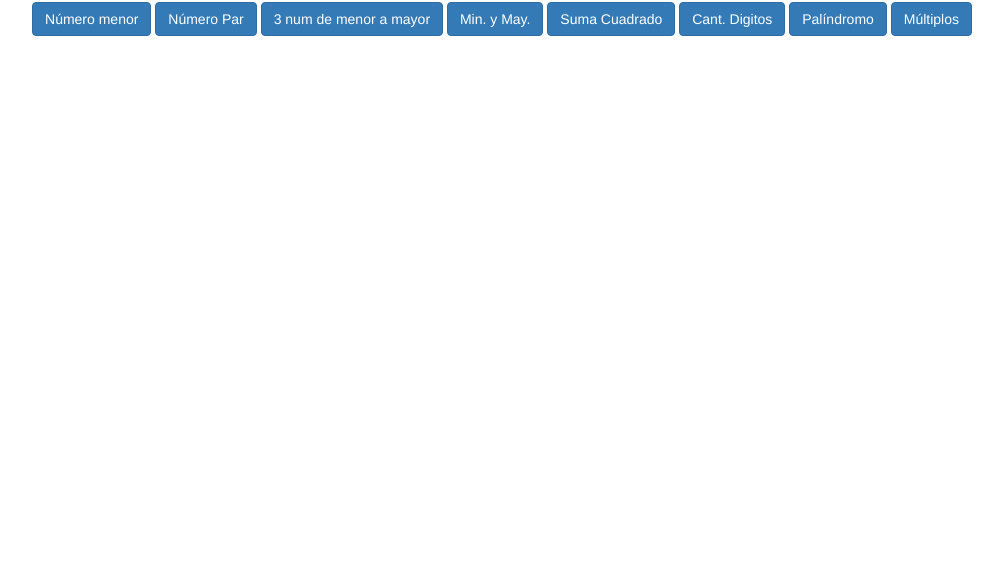
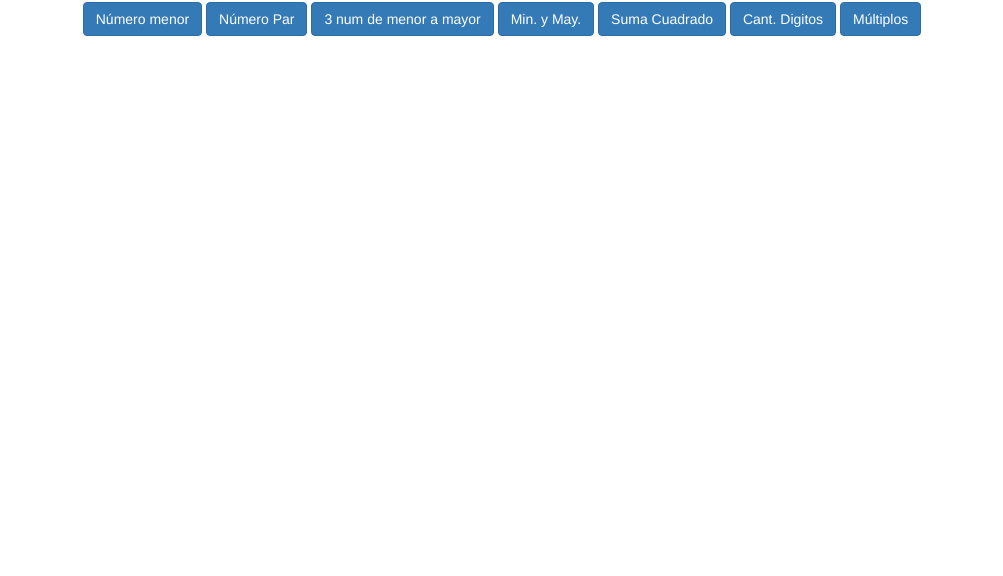
Before and after one commit to nerdale/ejercicios-opcionales, a plain HTML site: page index.html in a window 1280 px wide. Shown: the part 224-800 px from the top of the page, without its empty margins (138-1141 px from the left). Drawn offline with nearby package versions, Linux system fonts and the light colour scheme.

Commit message:
palindromo queda fuera de js por estar en hackerank

```diff
--- a/index.html
+++ b/index.html
@@ -23,7 +23,6 @@
 		<button type="button" class="btn btn-primary" onclick="minMayFuncion()">Min. y May.</button>
 		<button type="button" class="btn btn-primary" onclick="sumaCuadradoFuncion()">Suma Cuadrado</button>
 		<button type="button" class="btn btn-primary" onclick="digitosFuncion()">Cant. Digitos</button>
-		<button type="button" class="btn btn-primary" onclick="palindromoFuncion()">Palíndromo</button>
 		<button type="button" class="btn btn-primary" onclick="multiplosFuncion()">Múltiplos</button>
 	</div>
 	<script type="text/javascript" src="js/script.js"></script>
--- a/js/script.js
+++ b/js/script.js
@@ -122,19 +122,6 @@ function digitosFuncion(numero){
 	alert( "La cantidad de digitos es: " + cantidadDigitos);
 }
 
-function palindromoFuncion(palabra){
-	var palabra = prompt("ingrese una palabra");
-	var resultado = "La palabra " + palabra;
-	var especiales = /[^A-Za-z0-9]/g;
-	var palabra = palabra.toLowerCase().replace(especiales, ""); //le quito espacios en blanco y caract. especiales
-	if(palabra !== palabra.split("").reverse().join("")){ //compara si la palabra inicial es distinta a la palabra separada(split), dada vuelta(reverse) y unida nuevamente(join)
-		resultado += " no es palindromo";
-	}else{
-		resultado +=  " es palindromo";
-	}
-	alert(resultado);
-}
-
 function multiplosFuncion(numero){
 	var numero = parseInt(prompt("Ingrese un número"));
 	var resultado = "Los múltiplos de " + numero + " son: ";
```
